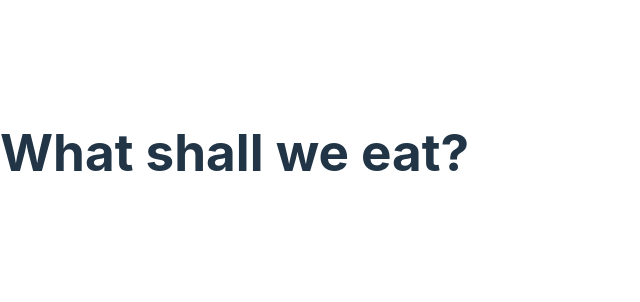
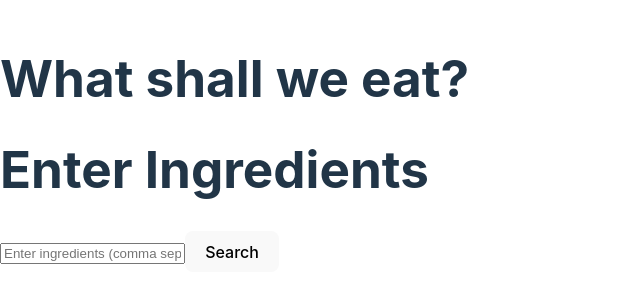
Before and after one commit to weideow/project2, a React (Vite) app: page /ingredients in a window 1280 px wide. Before the commit this address had no page. Shown: the part 248-550 px from the top of the page, without its empty margins (0-640 px from the left). Built offline with nearby package versions, Linux system fonts and the light colour scheme; the HTML template or start-up script is replaced by a standard one.

Commit message:
2nd commit

```diff
--- a/src/App.jsx
+++ b/src/App.jsx
@@ -1,19 +1,20 @@
-import { NavLink, Route, Routes } from 'react-router-dom';
+import {Route, Routes } from 'react-router-dom';
 import { useState, useEffect } from 'react';
-// import IngredientInput from './components/IngredientInput';
 import RecipeSearch from './components/RecipeSearch';
-
+import IngredientInput from './components/IngredientInput';
+import Home from './pages/Home';
 
 const App = () => {
   return (
     <>
-    <h1>What shall we eat?</h1>
-  <Routes>
-    <Route path = "/search" component = {RecipeSearch}></Route>
-    {/* <Route path = "/ingredients" component = {IngredientInput}></Route> */}
-  </Routes>
-  </>
-  )
+      <h1>What shall we eat?</h1>
+      <Routes>
+        <Route path="/" element={<Home />} />
+        <Route path="/search" element={<RecipeSearch />} />
+        <Route path="/ingredients" element={<IngredientInput />} />
+      </Routes>
+    </>
+  );
 };
 
 export default App;
--- a/src/components/IngredientInput.jsx
+++ b/src/components/IngredientInput.jsx
@@ -1 +1,47 @@
-// export default IngredientInput;
+import { useState, useEffect } from 'react';
+
+const IngredientInput = () => {
+  const [ingredients, setIngredients] = useState('');
+  const [recipes, setRecipes] = useState([]);
+
+  const handleSearch = async () => {
+    if (!ingredients) return;
+
+    const apiKey = 'YOUR_SPOONACULAR_API_KEY';
+    const url = `https://api.spoonacular.com/recipes/findByIngredients?ingredients=${ingredients}&apiKey=${apiKey}`;
+
+    try {
+      const response = await fetch(url);
+      const data = await response.json();
+      setRecipes(data);
+    } catch (error) {
+      console.error('Error fetching data:', error);
+    }
+  };
+
+  return (
+    <div>
+      <h1>Enter Ingredients</h1>
+      <input
+        type="text"
+        placeholder="Enter ingredients (comma separated)"
+        value={ingredients}
+        onChange={(e) => setIngredients(e.target.value)}
+      />
+      <button onClick={handleSearch}>Search</button>
+
+
+        <ul>
+          {recipes.map((recipe) => (
+            <li key={recipe.id}>
+              <h2>{recipe.title}</h2>
+              <img src={recipe.image}   />
+            </li>
+          ))}
+        </ul>
+
+    </div>
+  );
+};
+
+export default IngredientInput;
--- a/src/components/RecipeSearch.jsx
+++ b/src/components/RecipeSearch.jsx
@@ -1,33 +1,47 @@
-import React, { useState } from 'react';
+import { useState, useEffect } from 'react';
 
 const RecipeSearch = () => {
+  const [query, setQuery] = useState('');
+  const [recipes, setRecipes] = useState([]);
 
-    const [recipes, setRecipes] = useState([])
+  const handleSearch = async () => {
+    if (!query) return;
 
-    const handleSearch = async() => {
-
-    const url = `https://api.spoonacular.com/recipes/complexSearch?apiKey=1b51a82d73074cc583198a8ccf773be4`;
+    const apiKey = 'YOUR_SPOONACULAR_API_KEY';
+    const url = `https://api.spoonacular.com/recipes/complexSearch?query=${query}&apiKey=${apiKey}`;
 
     try {
       const response = await fetch(url);
       const data = await response.json();
       setRecipes(data.results);
-
-  } catch (error){
-    console.error('Error fetching data:', error)
-
+    } catch (error) {
+      console.error('Error fetching data:', error);
     }
-}
-
-
+  };
 
   return (
     <div>
+      <h1>Search Recipes</h1>
+      <input
+        type="text"
+        placeholder="Enter ingredients"
+        value={query}
+        onChange={(e) => setQuery(e.target.value)}
+      />
+      <button onClick={handleSearch}>Search</button>
 
 
+        <ul>
+          {recipes.map((recipe) => (
+            <li key={recipe.id}>
+              <h2>{recipe.title}</h2>
+              <img src={recipe.image} alt={recipe.title} />
+            </li>
+          ))}
+        </ul>
+
     </div>
+  );
+};
 
-)
-
-};
 export default RecipeSearch;
--- /dev/null
+++ b/src/pages/Home.jsx
@@ -0,0 +1,11 @@
+ function Home () {
+    return (
+
+        <div>
+        Home
+        </div>
+    )
+
+ }
+
+ export default Home;
```
Also changed, not shown: src/pages/SearchRecipe.jsx (added, +33 -0 lines), src/pages/searchRecipe.jsx (deleted, +0 -44 lines). Lines whose indentation alone changed are shown as unchanged.
